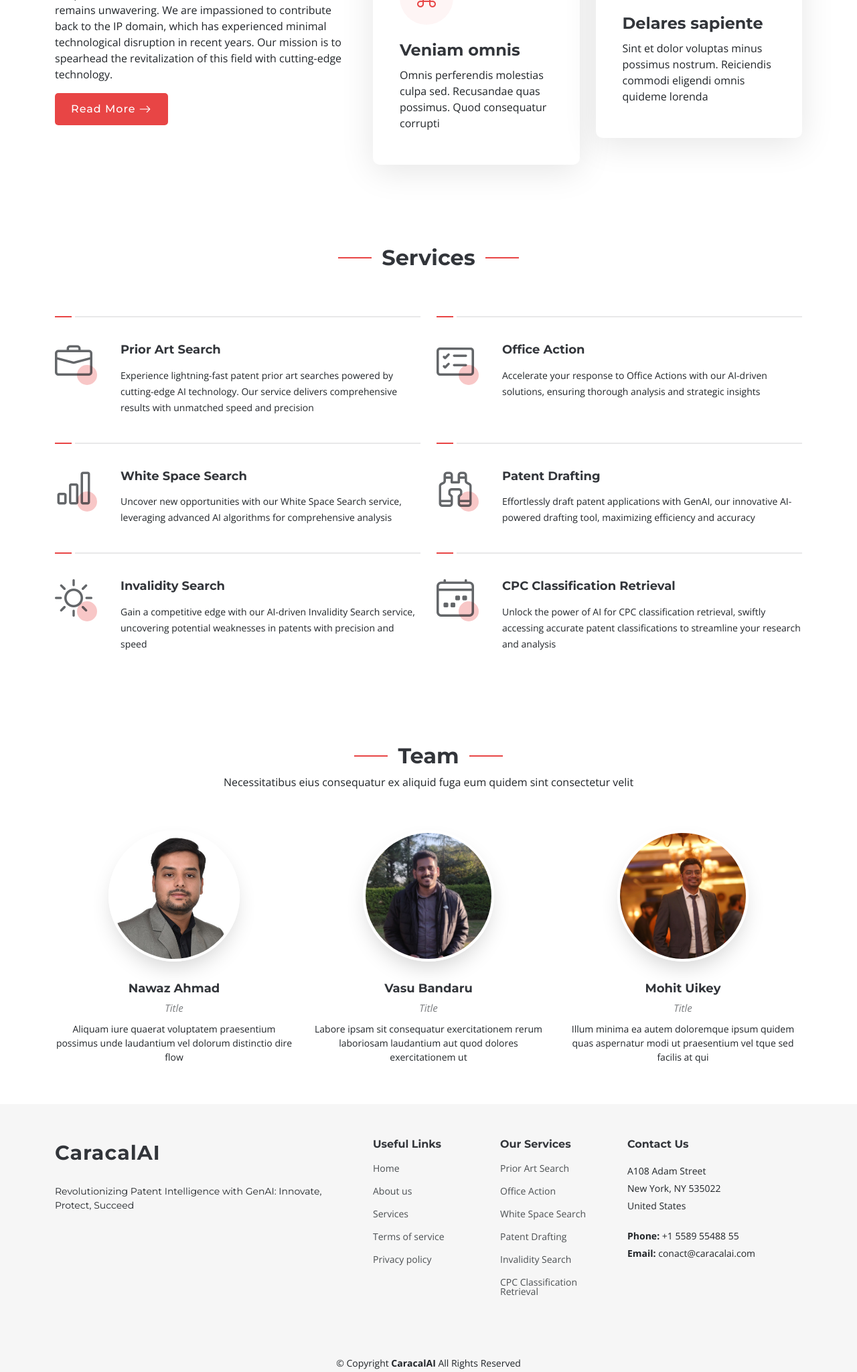
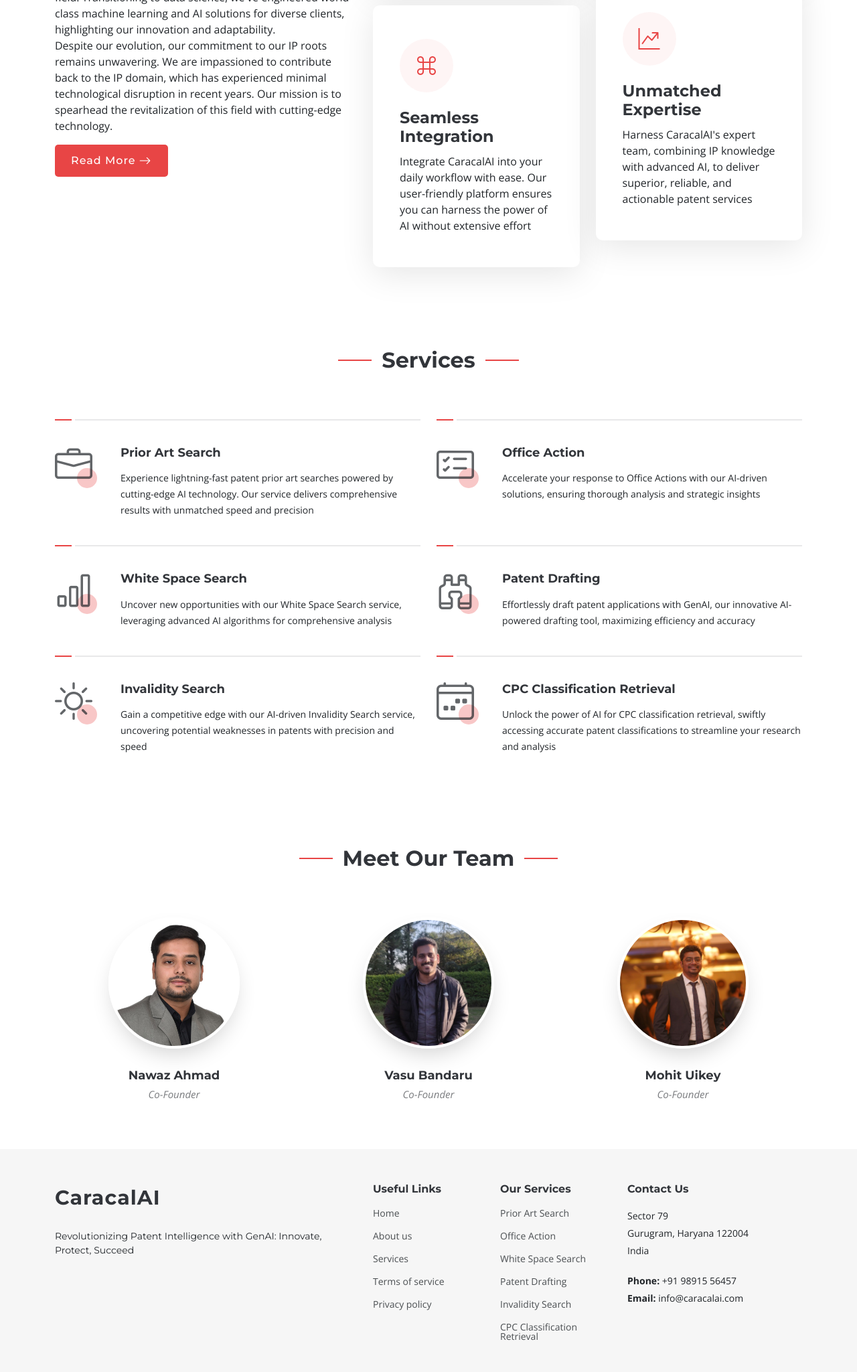
Before and after one commit to nawazahmad20/caracal.github.io, a plain HTML site: page index.html in a window 1280 px wide. Shown: the part 1292-3341 px from the top of the page at 67% size. Drawn offline with nearby package versions, Linux system fonts and the light colour scheme.

Commit message:
Changed team titles and added content in about

```diff
--- a/index.html
+++ b/index.html
@@ -130,32 +130,32 @@
               <div class="col-md-6" data-aos="fade-up" data-aos-delay="200">
                 <div class="icon-box">
                   <i class="bi bi-buildings"></i>
-                  <h3>Eius provident</h3>
-                  <p>Magni repellendus vel ullam hic officia accusantium ipsa dolor omnis dolor voluptatem</p>
+                  <h3>Agility and Precision</h3>
+                  <p>Experience the agility and precision of CaracalAI. Our technology adapts swiftly to your needs, delivering accurate and efficient solutions</p>
                 </div>
               </div> <!-- End Icon Box -->
 
               <div class="col-md-6" data-aos="fade-up" data-aos-delay="300">
                 <div class="icon-box">
                   <i class="bi bi-clipboard-pulse"></i>
-                  <h3>Rerum aperiam</h3>
-                  <p>Autem saepe animi et aut aspernatur culpa facere. Rerum saepe rerum voluptates quia</p>
+                  <h3>Cutting-Edge Technology</h3>
+                  <p>Inspired by the agility and precision of the caracal, our AI solutions embody these qualities, ensuring your IP tasks are handled with exceptional accuracy and speed</p>
                 </div>
               </div> <!-- End Icon Box -->
 
               <div class="col-md-6" data-aos="fade-up" data-aos-delay="400">
                 <div class="icon-box">
                   <i class="bi bi-command"></i>
-                  <h3>Veniam omnis</h3>
-                  <p>Omnis perferendis molestias culpa sed. Recusandae quas possimus. Quod consequatur corrupti</p>
+                  <h3>Seamless Integration</h3>
+                  <p>Integrate CaracalAI into your daily workflow with ease. Our user-friendly platform ensures you can harness the power of AI without extensive effort</p>
                 </div>
               </div> <!-- End Icon Box -->
 
               <div class="col-md-6" data-aos="fade-up" data-aos-delay="500">
                 <div class="icon-box">
                   <i class="bi bi-graph-up-arrow"></i>
-                  <h3>Delares sapiente</h3>
-                  <p>Sint et dolor voluptas minus possimus nostrum. Reiciendis commodi eligendi omnis quideme lorenda</p>
+                  <h3>Unmatched Expertise</h3>
+                  <p>Harness CaracalAI's expert team, combining IP knowledge with advanced AI, to deliver superior, reliable, and actionable patent services</p>
                 </div>
               </div> <!-- End Icon Box -->
 
@@ -184,7 +184,7 @@
             <div class="service-item d-flex">
               <div class="icon flex-shrink-0"><i class="bi bi-briefcase"></i></div>
               <div>
-                <h4 class="title"><a href="services-details.html" class="stretched-link">Prior Art Search</a></h4>
+                <h4 class="title"><a href="#services" class="stretched-link">Prior Art Search</a></h4>
                 <p class="description">Experience lightning-fast patent prior art searches powered by cutting-edge AI technology. Our service delivers comprehensive results with unmatched speed and precision</p>
               </div>
             </div>
@@ -195,7 +195,7 @@
             <div class="service-item d-flex">
               <div class="icon flex-shrink-0"><i class="bi bi-card-checklist"></i></div>
               <div>
-                <h4 class="title"><a href="services-details.html" class="stretched-link">Office Action</a></h4>
+                <h4 class="title"><a href="#services" class="stretched-link">Office Action</a></h4>
                 <p class="description">Accelerate your response to Office Actions with our AI-driven solutions, ensuring thorough analysis and strategic insights</p>
               </div>
             </div>
@@ -205,7 +205,7 @@
             <div class="service-item d-flex">
               <div class="icon flex-shrink-0"><i class="bi bi-bar-chart"></i></div>
               <div>
-                <h4 class="title"><a href="services-details.html" class="stretched-link">White Space Search</a></h4>
+                <h4 class="title"><a href="#services" class="stretched-link">White Space Search</a></h4>
                 <p class="description">Uncover new opportunities with our White Space Search service, leveraging advanced AI algorithms for comprehensive analysis</p>
               </div>
             </div>
@@ -215,7 +215,7 @@
             <div class="service-item d-flex">
               <div class="icon flex-shrink-0"><i class="bi bi-binoculars"></i></div>
               <div>
-                <h4 class="title"><a href="services-details.html" class="stretched-link">Patent Drafting</a></h4>
+                <h4 class="title"><a href="#services" class="stretched-link">Patent Drafting</a></h4>
                 <p class="description">Effortlessly draft patent applications with GenAI, our innovative AI-powered drafting tool, maximizing efficiency and accuracy</p>
               </div>
             </div>
@@ -225,7 +225,7 @@
             <div class="service-item d-flex">
               <div class="icon flex-shrink-0"><i class="bi bi-brightness-high"></i></div>
               <div>
-                <h4 class="title"><a href="services-details.html" class="stretched-link">Invalidity Search</a></h4>
+                <h4 class="title"><a href="#services" class="stretched-link">Invalidity Search</a></h4>
                 <p class="description">Gain a competitive edge with our AI-driven Invalidity Search service, uncovering potential weaknesses in patents with precision and speed</p>
               </div>
             </div>
@@ -235,7 +235,7 @@
             <div class="service-item d-flex">
               <div class="icon flex-shrink-0"><i class="bi bi-calendar4-week"></i></div>
               <div>
-                <h4 class="title"><a href="services-details.html" class="stretched-link">CPC Classification Retrieval</a></h4>
+                <h4 class="title"><a href="#services" class="stretched-link">CPC Classification Retrieval</a></h4>
                 <p class="description">Unlock the power of AI for CPC classification retrieval, swiftly accessing accurate patent classifications to streamline your research and analysis</p>
               </div>
             </div>
@@ -252,8 +252,8 @@
 
       <!-- Section Title -->
       <div class="container section-title" data-aos="fade-up">
-        <h2>Team</h2>
-        <p>Necessitatibus eius consequatur ex aliquid fuga eum quidem sint consectetur velit</p>
+        <h2>Meet Our Team</h2>
+        <!-- <p>Meet our team</p> -->
       </div><!-- End Section Title -->
 
       <div class="container">
@@ -272,8 +272,8 @@
             </div>
             <div class="member-info text-center">
               <h4>Nawaz Ahmad</h4>
-              <span>Title</span>
-              <p>Aliquam iure quaerat voluptatem praesentium possimus unde laudantium vel dolorum distinctio dire flow</p>
+              <span>Co-Founder</span>
+              <!-- <p>Aliquam iure quaerat voluptatem praesentium possimus unde laudantium vel dolorum distinctio dire flow</p> -->
             </div>
           </div><!-- End Team Member -->
 
@@ -289,8 +289,8 @@
             </div>
             <div class="member-info text-center">
               <h4>Vasu Bandaru</h4>
-              <span>Title</span>
-              <p>Labore ipsam sit consequatur exercitationem rerum laboriosam laudantium aut quod dolores exercitationem ut</p>
+              <span>Co-Founder</span>
+              <!-- <p>Labore ipsam sit consequatur exercitationem rerum laboriosam laudantium aut quod dolores exercitationem ut</p> -->
             </div>
           </div><!-- End Team Member -->
 
@@ -306,8 +306,8 @@
             </div>
             <div class="member-info text-center">
               <h4>Mohit Uikey</h4>
-              <span>Title</span>
-              <p>Illum minima ea autem doloremque ipsum quidem quas aspernatur modi ut praesentium vel tque sed facilis at qui</p>
+              <span>Co-Founder</span>
+              <!-- <p>Illum minima ea autem doloremque ipsum quidem quas aspernatur modi ut praesentium vel tque sed facilis at qui</p> -->
             </div>
           </div><!-- End Team Member -->
 
@@ -350,22 +350,22 @@
         <div class="col-lg-2 col-6 footer-links">
           <h4>Our Services</h4>
           <ul>
-            <li><a href="#">Prior Art Search</a></li>
-            <li><a href="#">Office Action</a></li>
-            <li><a href="#">White Space Search</a></li>
-            <li><a href="#">Patent Drafting</a></li>
-            <li><a href="#">Invalidity Search</a></li>
-            <li><a href="#">CPC Classification Retrieval</a></li>
+            <li><a href="#services">Prior Art Search</a></li>
+            <li><a href="#services">Office Action</a></li>
+            <li><a href="#services">White Space Search</a></li>
+            <li><a href="#services">Patent Drafting</a></li>
+            <li><a href="#services">Invalidity Search</a></li>
+            <li><a href="#services">CPC Classification Retrieval</a></li>
           </ul>
         </div>
 
         <div class="col-lg-3 col-md-12 footer-contact text-center text-md-start">
           <h4>Contact Us</h4>
-          <p>A108 Adam Street</p>
-          <p>New York, NY 535022</p>
-          <p>United States</p>
-          <p class="mt-4"><strong>Phone:</strong> <span>+1 5589 55488 55</span></p>
-          <p><strong>Email:</strong> <span>conact@caracalai.com</span></p>
+          <p>Sector 79</p>
+          <p>Gurugram, Haryana 122004</p>
+          <p>India</p>
+          <p class="mt-4"><strong>Phone:</strong> <span>+91 98915 56457</span></p>
+          <p><strong>Email:</strong> <span>info@caracalai.com</span></p>
         </div>
 
       </div>
```
